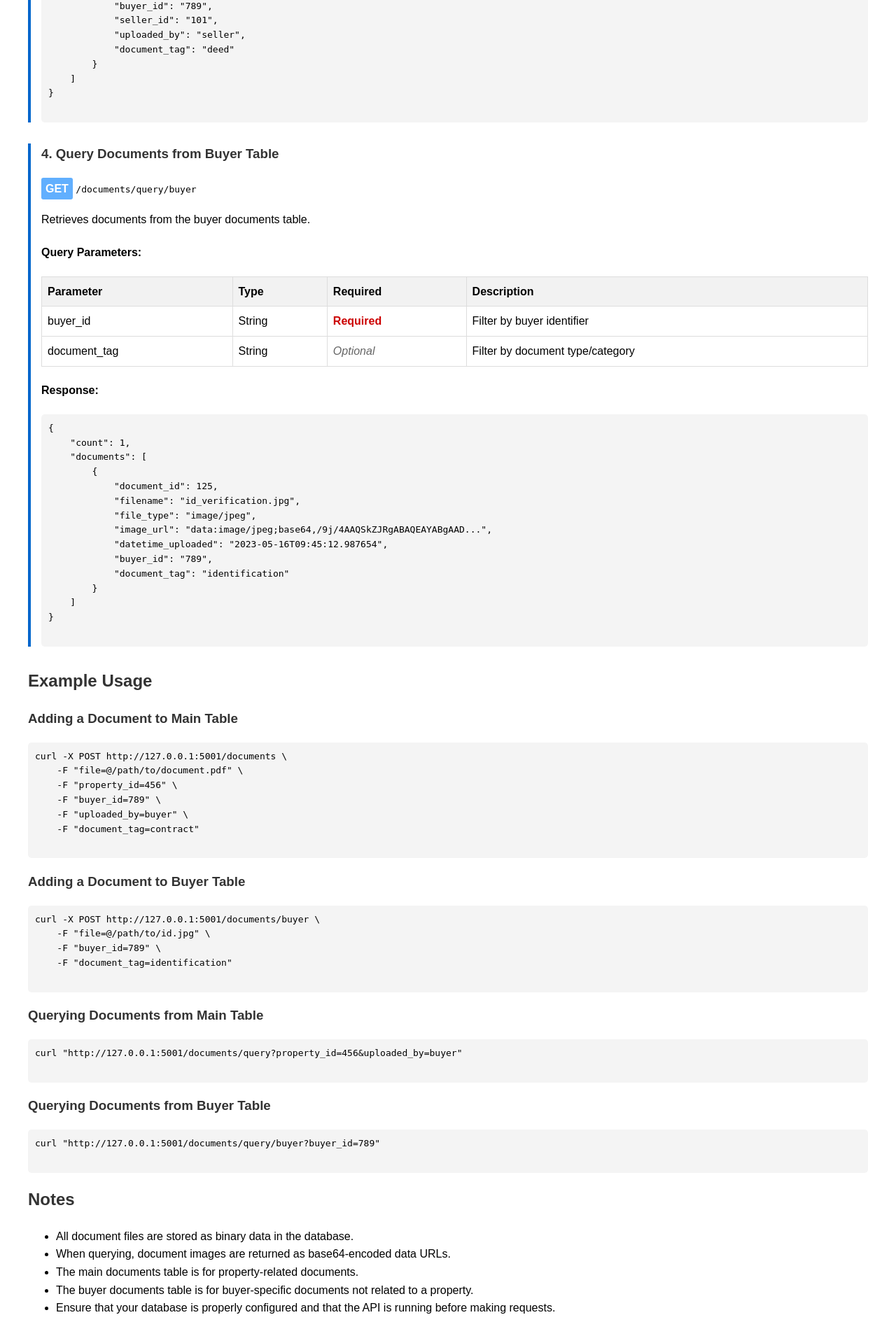
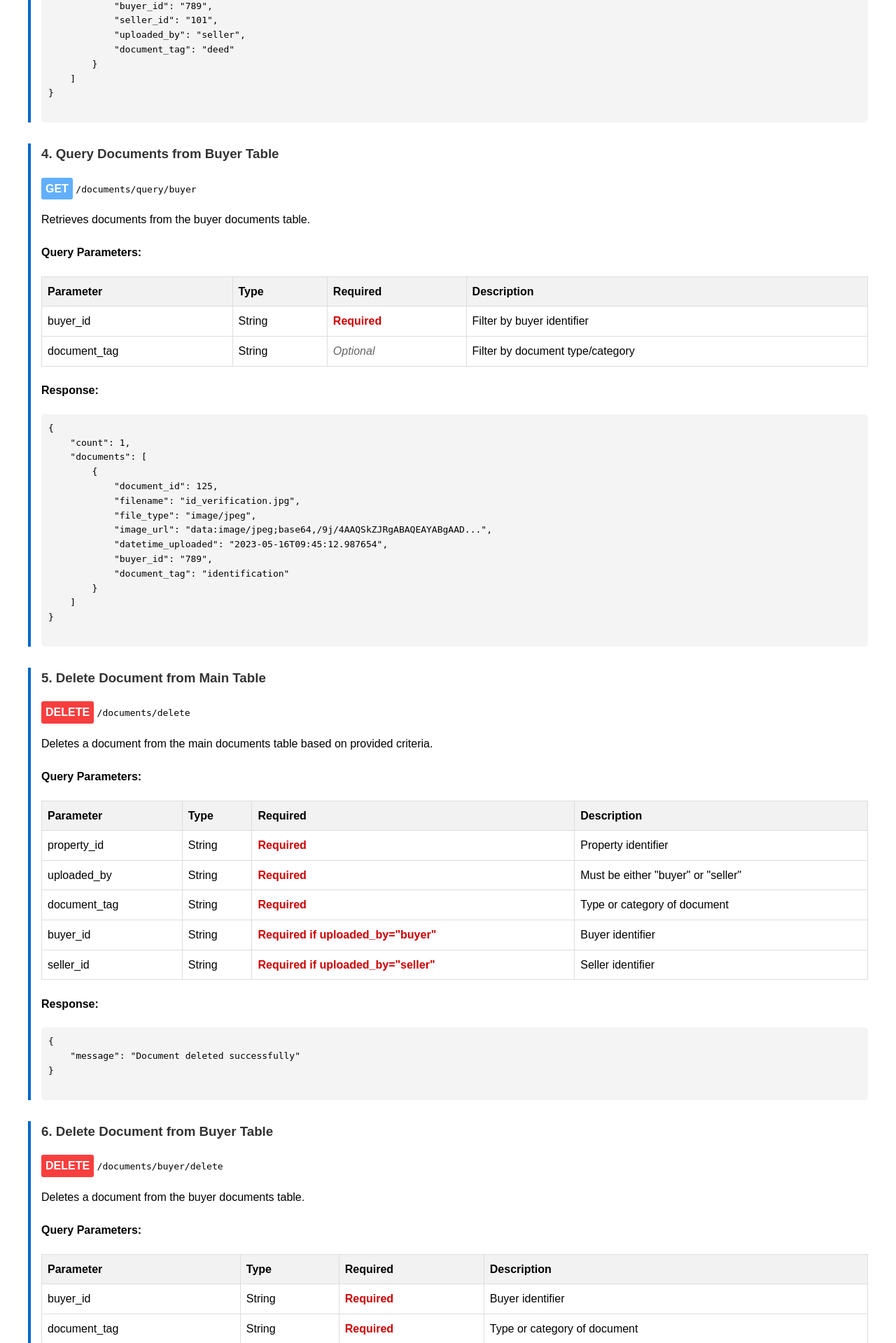
Before and after one commit to willholyhasted/maison_documentation, a Flask app: page / in a window 1280 px wide. Shown: the part 2600-4519 px from the top of the page at 70% size. Before the commit the page ends 4477 px from the top, so only its background shows below. Run offline with Flask 3, Linux system fonts and the light colour scheme; some libraries are stand-ins or nearby versions.

```diff
--- a/app.py
+++ b/app.py
@@ -64,9 +64,9 @@ def init_db():
     conn.close()
 
 
-# Initialize the database when the app starts
-with app.app_context():
-    init_db()
+# UNCOMMENT TO INITIALIZE THE DATABASE
+# with app.app_context():
+#     init_db()
 
 
 @app.route("/")
@@ -418,6 +418,119 @@ def query_documents_buyer():
         conn.close()
 
 
+@app.route("/documents/delete", methods=["DELETE"])
+def delete_document():
+    # We need property id, uploaded by, document tag, buyer id
+    property_id = request.args.get("property_id")
+    uploaded_by = request.args.get("uploaded_by")
+    document_tag = request.args.get("document_tag")
+    buyer_id = request.args.get("buyer_id", None)
+
+    if not property_id or not uploaded_by or not document_tag:
+        return jsonify({"error": "Missing required parameters"}), 400
+
+    if not buyer_id and uploaded_by == "buyer":
+        return (
+            jsonify({"error": "buyer_id is required when uploaded_by is 'buyer'"}),
+            400,
+        )
+
+    # Check if the tag is valid - see document_tags.txt for all possible tags
+    valid_tags = [
+        "property_deed",
+        "epc_certificate",
+        "gas_certificate",
+        "electrical_certificate",
+        "floor_plan",
+        "id_verification",
+        "proof_address",
+        "property_valuation",
+        "other",
+    ]
+    if document_tag not in valid_tags:
+        return jsonify({"error": "Invalid document tag"}), 400
+
+    # Build query conditions
+    conditions = []
+    params = []
+
+    conditions.append("uploaded_by = %s")
+    params.append(uploaded_by)
+
+    conditions.append("property_id = %s")
+    params.append(property_id)
+
+    conditions.append("document_tag = %s")
+    params.append(document_tag)
+
+    if uploaded_by == "buyer":
+        conditions.append("buyer_id = %s")
+        params.append(buyer_id)
+
+    # Construct the WHERE clause
+    where_clause = " AND ".join(conditions) if conditions else "FALSE"
+
+    conn = get_db_connection()
+    cur = conn.cursor(cursor_factory=RealDictCursor)
+    try:
+        query = f"""
+            DELETE FROM documents
+            WHERE {where_clause}
+        """
+        cur.execute(query, params)
+        conn.commit()
+        return jsonify({"message": "Document deleted successfully"}), 200
+    except psycopg2.Error as e:
+        return jsonify({"error": str(e)}), 400
+    finally:
+        cur.close()
+        conn.close()
+
+
+@app.route("/documents/buyer/delete", methods=["DELETE", "GET"])
+def delete_document_buyer():
+    # We need buyer id, document tag
+    document_tag = request.args.get("document_tag")
+    buyer_id = request.args.get("buyer_id")
+
+    if not buyer_id or not document_tag:
+        return jsonify({"error": "Missing required parameters"}), 400
+
+    # Check if the tag is valid - see document_tags.txt for all possible tags
+    valid_tags = ["bank_statements", "passport", "proof_address", "other"]
+    if document_tag not in valid_tags:
+        return jsonify({"error": "Invalid document tag"}), 400
+
+    # Build query conditions
+    conditions = []
+    params = []
+
+    conditions.append("document_tag = %s")
+    params.append(document_tag)
+
+    conditions.append("buyer_id = %s")
+    params.append(buyer_id)
+
+    # Construct the WHERE clause
+    where_clause = " AND ".join(conditions) if conditions else "FALSE"
+
+    conn = get_db_connection()
+    cur = conn.cursor(cursor_factory=RealDictCursor)
+    try:
+        query = f"""
+            DELETE FROM documents_buyer
+            WHERE {where_clause}
+        """
+        cur.execute(query, params)
+        conn.commit()
+        return jsonify({"message": "Document deleted successfully"}), 200
+    except psycopg2.Error as e:
+        return jsonify({"error": str(e)}), 400
+    finally:
+        cur.close()
+        conn.close()
+
+
 if __name__ == "__main__":
     port = int(os.environ.get("PORT", 5001))
     app.run(host="0.0.0.0", port=port)
--- a/templates/api_documentation.html
+++ b/templates/api_documentation.html
@@ -62,11 +62,15 @@
             background-color: #49cc90;
             color: white;
         }
+        .delete {
+            background-color: #f93e3e;
+            color: white;
+        }
     </style>
 </head>
 <body>
     <h1>Document Management API Documentation</h1>
-    <p>This API allows you to manage documents, including uploading and querying them.</p>
+    <p>This API allows you to manage documents, including uploading, querying, and deleting them.</p>
 
     <h2>Base URL</h2>
     <p>All endpoints are relative to the base URL: <code>http://127.0.0.1:5001</code></p>
@@ -300,6 +304,94 @@
         </pre>
     </div>
 
+    <div class="endpoint">
+        <h3>5. Delete Document from Main Table</h3>
+        <p><span class="method delete">DELETE</span> <code>/documents/delete</code></p>
+        <p>Deletes a document from the main documents table based on provided criteria.</p>
+
+        <h4>Query Parameters:</h4>
+        <table>
+            <tr>
+                <th>Parameter</th>
+                <th>Type</th>
+                <th>Required</th>
+                <th>Description</th>
+            </tr>
+            <tr>
+                <td>property_id</td>
+                <td>String</td>
+                <td class="required">Required</td>
+                <td>Property identifier</td>
+            </tr>
+            <tr>
+                <td>uploaded_by</td>
+                <td>String</td>
+                <td class="required">Required</td>
+                <td>Must be either "buyer" or "seller"</td>
+            </tr>
+            <tr>
+                <td>document_tag</td>
+                <td>String</td>
+                <td class="required">Required</td>
+                <td>Type or category of document</td>
+            </tr>
+            <tr>
+                <td>buyer_id</td>
+                <td>String</td>
+                <td class="required">Required if uploaded_by="buyer"</td>
+                <td>Buyer identifier</td>
+            </tr>
+            <tr>
+                <td>seller_id</td>
+                <td>String</td>
+                <td class="required">Required if uploaded_by="seller"</td>
+                <td>Seller identifier</td>
+            </tr>
+        </table>
+
+        <h4>Response:</h4>
+        <pre>
+{
+    "message": "Document deleted successfully"
+}
+        </pre>
+    </div>
+
+    <div class="endpoint">
+        <h3>6. Delete Document from Buyer Table</h3>
+        <p><span class="method delete">DELETE</span> <code>/documents/buyer/delete</code></p>
+        <p>Deletes a document from the buyer documents table.</p>
+
+        <h4>Query Parameters:</h4>
+        <table>
+            <tr>
+                <th>Parameter</th>
+                <th>Type</th>
+                <th>Required</th>
+                <th>Description</th>
+            </tr>
+            <tr>
+                <td>buyer_id</td>
+                <td>String</td>
+                <td class="required">Required</td>
+                <td>Buyer identifier</td>
+            </tr>
+            <tr>
+                <td>document_tag</td>
+                <td>String</td>
+                <td class="required">Required</td>
+                <td>Type or category of document</td>
+            </tr>
+        </table>
+
+        <h4>Response:</h4>
+        <pre>
+{
+    "message": "Document deleted successfully"
+}
+        </pre>
+    </div>
+
     <h2>Example Usage</h2>
 
     <h3>Adding a Document to Main Table</h3>
@@ -330,6 +422,16 @@ curl "http://127.0.0.1:5001/documents/query?property_id=456&uploaded_by=buyer"
 curl "http://127.0.0.1:5001/documents/query/buyer?buyer_id=789"
     </pre>
 
+    <h3>Deleting a Document from Main Table</h3>
+    <pre>
+curl -X DELETE "http://127.0.0.1:5001/documents/delete?property_id=456&uploaded_by=buyer&document_tag=contract&buyer_id=789"
+    </pre>
+
+    <h3>Deleting a Document from Buyer Table</h3>
+    <pre>
+curl -X DELETE "http://127.0.0.1:5001/documents/buyer/delete?buyer_id=789&document_tag=identification"
+    </pre>
+
     <h2>Notes</h2>
     <ul>
         <li>All document files are stored as binary data in the database.</li>
@@ -337,6 +439,7 @@ curl "http://127.0.0.1:5001/documents/query/buyer?buyer_id=789"
         <li>The main documents table is for property-related documents.</li>
         <li>The buyer documents table is for buyer-specific documents not related to a property.</li>
         <li>Ensure that your database is properly configured and that the API is running before making requests.</li>
+        <li><strong>Important:</strong> DELETE operations require the HTTP DELETE method. Make sure to use the -X DELETE flag with curl or the appropriate method in your API client.</li>
     </ul>
 </body>
 </html>
```
Also changed, not shown: document_tags.txt (added, +48 -0 lines), tests/test_app.py (+1 -1 lines).
